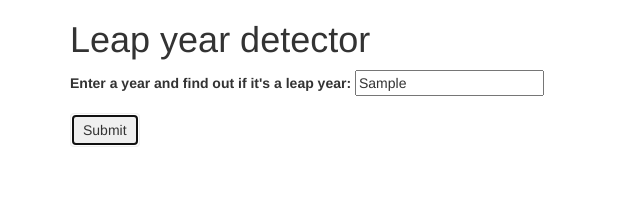
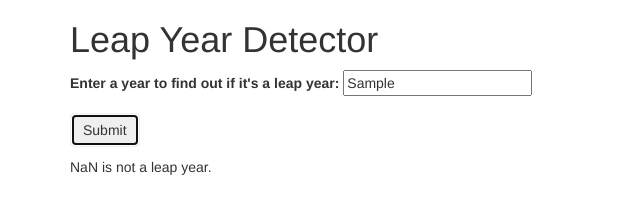
Before and after one commit to snbutters/leap-year, a plain HTML site: page index.html in a window 1280 px wide. Both pictures are taken after typing "Sample" into the empty fields and a click on the button "Submit". Shown: the whole page, without its empty margins (0-640 px from the left). Drawn offline with Linux system fonts and the light colour scheme.

Commit message:
correct an error in .html file and add padding above result.

```diff
--- a/css/styles.css
+++ b/css/styles.css
@@ -1,3 +1,7 @@
 #result {
   display: none;
 }
+
+p {
+  padding-top: 10px;
+}
--- a/index.html
+++ b/index.html
@@ -10,11 +10,11 @@
 
   <body>
     <div class="container">
-      <h1>Leap year detector</h1>
+      <h1>Leap Year Detector</h1>
 
       <form id="leap-year">
         <div class="form-group">
-          <label for="year">Enter a year and find out if it's a leap year:</label>
+          <label for="year">Enter a year to find out if it's a leap year: </label>
           <input id="year" type="text">
         </div>
 
@@ -22,9 +22,7 @@
       </form>
 
       <div id="result">
-        <div id="result">
-          <p><span class="year"></span> is <span class="not"></span> a leap year.</p>
-        </div>
+        <p><span class="year"></span> is <span class="not"></span> a leap year.</p>
       </div>
     </div>
   </body>
```
